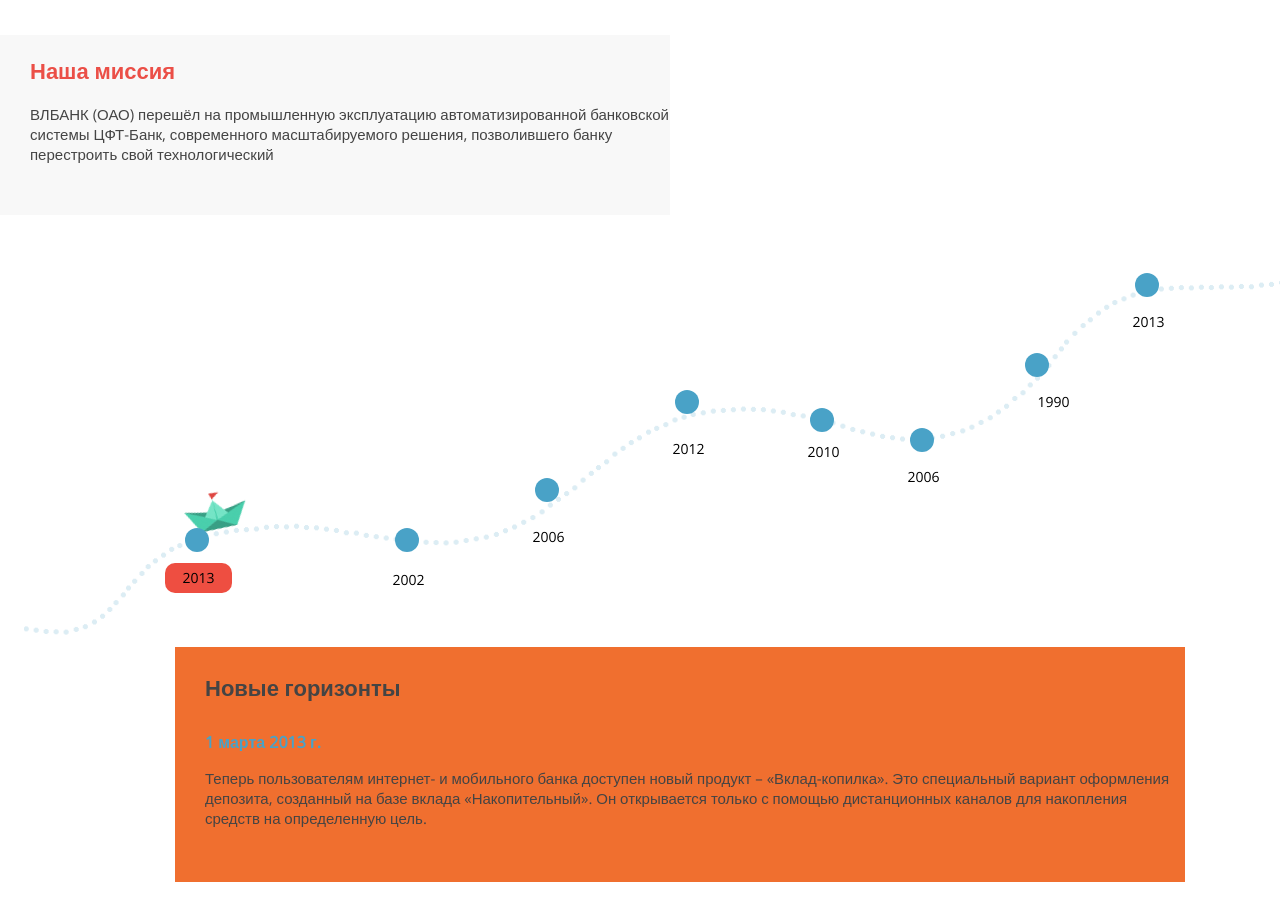
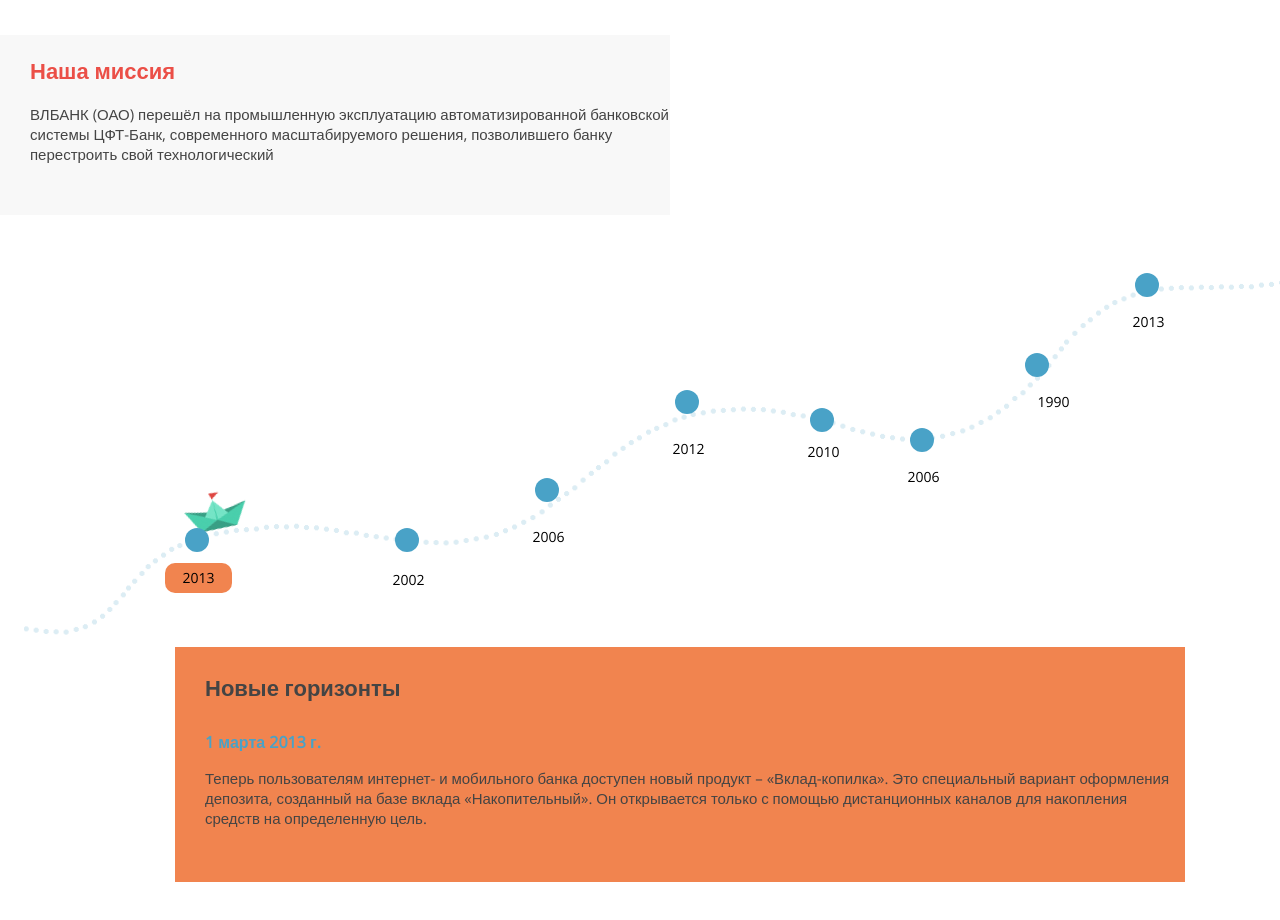
Before and after one commit to Makishimu/aic-robotics-task, a plain HTML site: page index.html in a window 1280 px wide. Both pictures are taken after a click on the element 197 px from the left and 540 px from the top of the page. Shown: the top 920 px of the page. Drawn offline with nearby package versions, Linux system fonts and the light colour scheme.

Commit message:
Change styles

```diff
--- a/css/main.css
+++ b/css/main.css
@@ -35,7 +35,7 @@
 .about-text{
     width: 980px;
     height: 210px;
-    background-color: #f06f2f;
+    background-color: #f1844f;
     padding-top: 25px;
     padding-left: 30px;
     position: absolute;
@@ -126,7 +126,7 @@
 .year-1{
     bottom: 359px;
     left: 165px;
-    background-color: #ee4e41;
+    background-color: #f1844f;
 }
 .year-2{
     bottom: 357px;
--- a/js/main.js
+++ b/js/main.js
@@ -198,7 +198,7 @@
 
     function insertText(text, selector, title, date){
         $('.year').css('background-color','transparent');
-        $(selector).css('background-color','#ee4e41');
+        $(selector).css('background-color','#f1844f');
         $('.about-text .title').text(title);
         $('.about-text .date').text(date);
         $('.about-text .main-text').text('');
```
